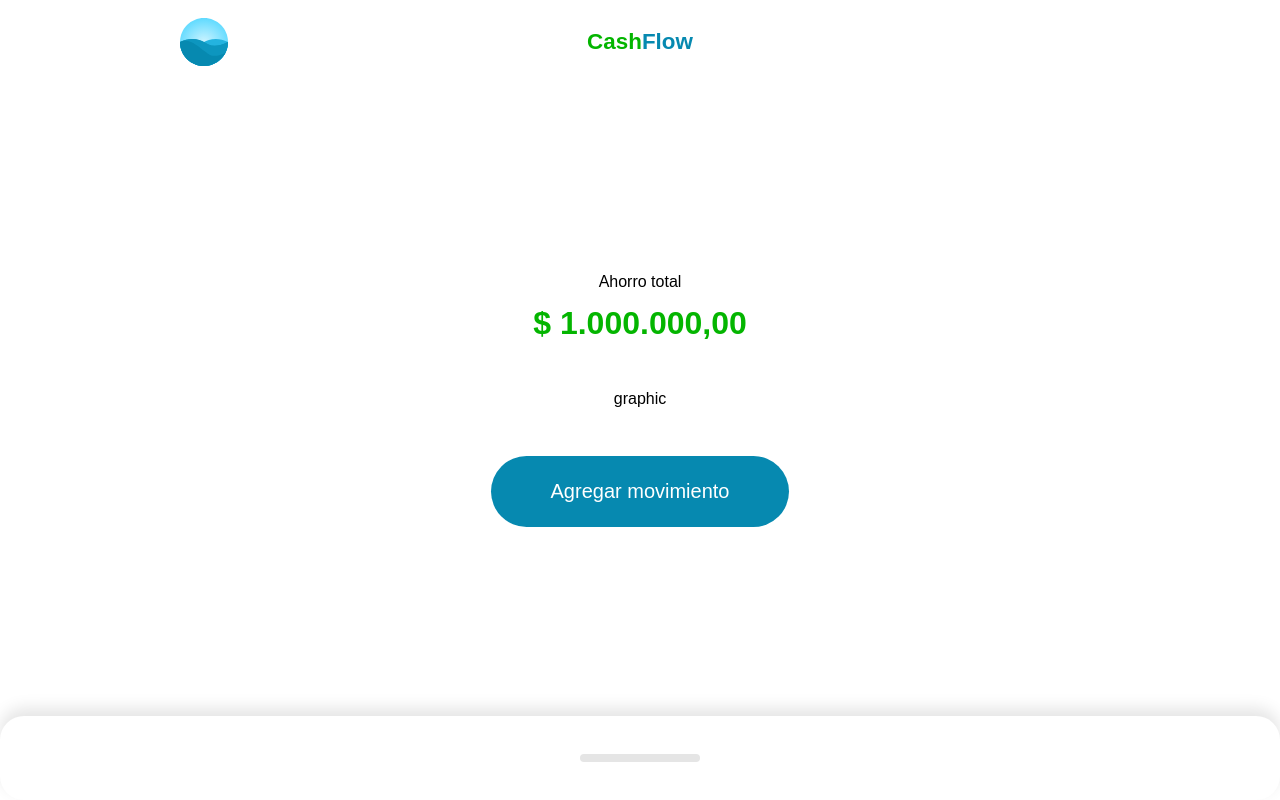
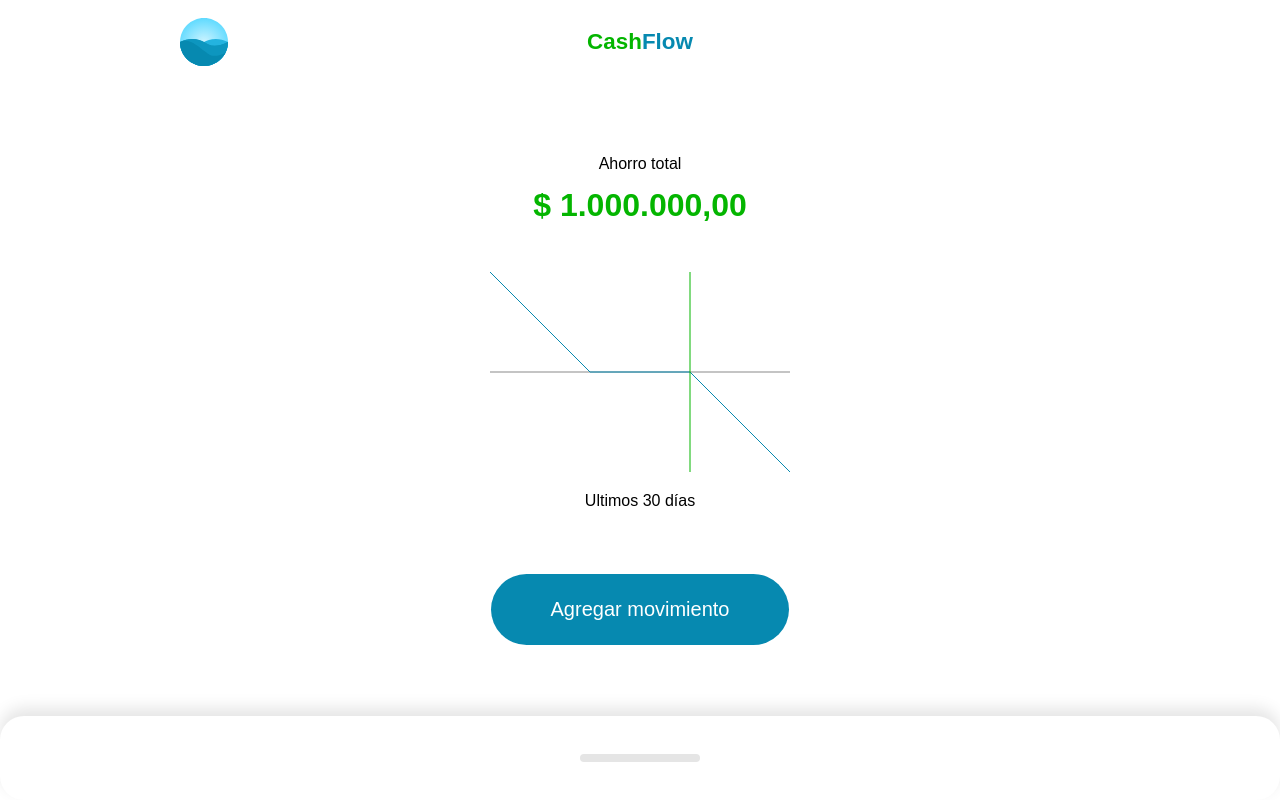
Before and after one commit to saniag081/cash-flow, a Vue app: page / in a window 1280 px wide. Built offline with nearby package versions, Linux system fonts and the light colour scheme.

Commit message:
feat(Graphic): added component

```diff
--- /dev/null
+++ b/src/components/Graphic.vue
@@ -0,0 +1,37 @@
+<template>
+  <div>
+    <svg
+      viewBox="0 0 300 200">
+        <line
+          stroke="#c4c4c4"
+          stroke-width="2"
+          x1="0"
+          y1="100"
+          x2="300"
+          y2="100"/>
+          <polyline
+            fill="none"
+            stroke="#0689B0"
+            stroke-witdh="2"
+            points="0,0 100,100 200,100 300,200"/>
+          <line
+            stroke="#04b500"
+            stroke-witdh="2"
+            x1="200"
+            y1="0"
+            x2="200"
+            y2="200"/>
+      </svg>
+    <p>Ultimos 30 días</p>
+  </div>
+</template>
+
+<style scoped>
+svg {
+  width: 100%;
+}
+
+p {
+  text-align: center;
+}
+</style>
--- a/src/views/Home.vue
+++ b/src/views/Home.vue
@@ -9,7 +9,7 @@
           :total-amount="1000000"
           :amount="amount">
           <template #graphic>
-            graphic
+            <Graphic />
           </template>
           <template #action>
             <Actions />
@@ -28,6 +28,7 @@
 import Resume from '../components/Resume.vue';
 import Actions from '../components/Actions.vue';
 import Movements from '../components/Movements.vue';
+import Graphic from '../components/Graphic.vue';
 
 
 export default {
@@ -37,6 +38,7 @@
       Resume,
       Movements,
       Actions,
+      Graphic,
   },
   data() {
       return {
```
